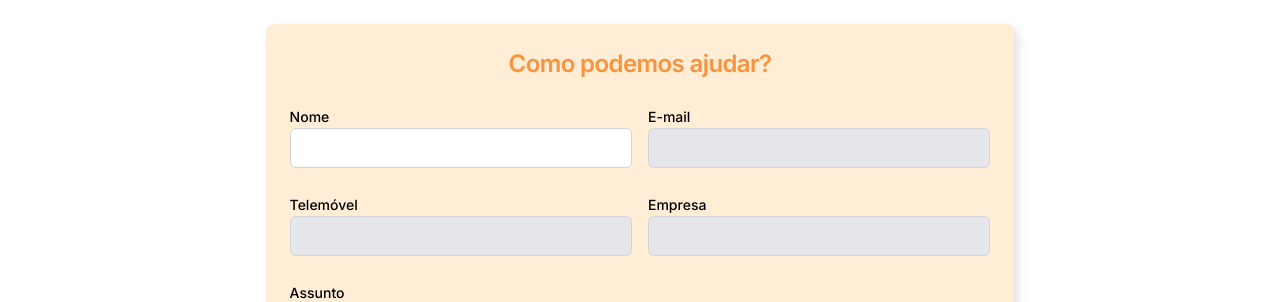
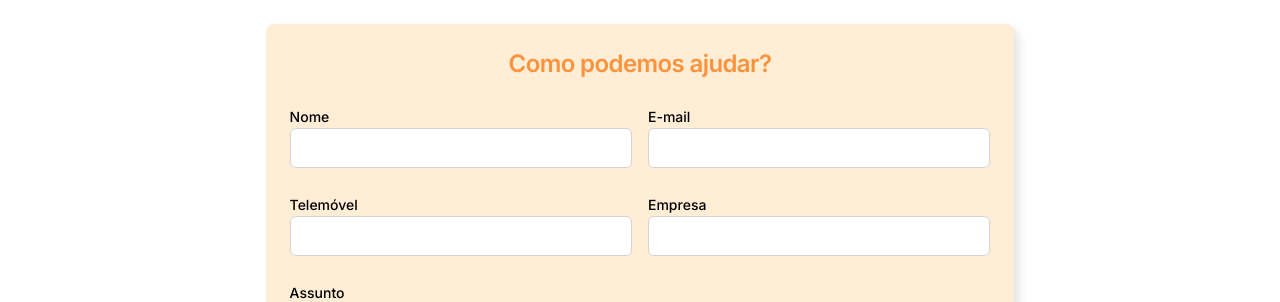
Before and after one commit to vianahub-pt/vianahub-site, a Next.js app: page /contact in a window 1280 px wide. Shown: the part 880-1182 px from the top of the page. Built offline with nearby package versions, Linux system fonts and the light colour scheme.

Commit message:
fix: correct input styling on contact form
Set input background to white, fix bold text issue on blur.

#VERCEL_SKIP

Co-authored-by: VianaHub Lda <207901663+vianahub-pt@users.noreply.github.com>

```diff
--- a/app/contact/page.tsx
+++ b/app/contact/page.tsx
@@ -202,7 +202,7 @@ export default function ContactPage() {
                         id="name"
                         name="name"
                         required
-                        className="bg-white text-orange-400 border border-gray-300 "
+                        className="bg-white text-black placeholder-gray-500 border border-gray-300 focus:border-gray-400 focus:ring-0 focus:outline-none font-normal"
                       />
                     </div>
                     <div>
@@ -214,7 +214,7 @@ export default function ContactPage() {
                         name="email"
                         type="email"
                         required
-                        className="bg-gray-200 text-gray-900 placeholder-gray-600 border border-gray-300 focus:border-gray-400 focus:ring-0 focus:outline-none"
+                        className="bg-white text-black placeholder-gray-500 border border-gray-300 focus:border-gray-400 focus:ring-0 focus:outline-none font-normal"
                       />
                     </div>
                   </div>
@@ -227,7 +227,7 @@ export default function ContactPage() {
                         id="phone"
                         name="phone"
                         type="tel"
-                        className="bg-gray-200 text-gray-900 placeholder-gray-600 border border-gray-300 focus:border-gray-400 focus:ring-0 focus:outline-none"
+                        className="bg-white text-black placeholder-gray-500 border border-gray-300 focus:border-gray-400 focus:ring-0 focus:outline-none font-normal"
                       />
                     </div>
                     <div>
@@ -237,7 +237,7 @@ export default function ContactPage() {
                       <Input
                         id="company"
                         name="company"
-                        className="bg-gray-200 text-gray-900 placeholder-gray-600 border border-gray-300 focus:border-gray-400 focus:ring-0 focus:outline-none"
+                        className="bg-white text-black placeholder-gray-500 border border-gray-300 focus:border-gray-400 focus:ring-0 focus:outline-none font-normal"
                       />
                     </div>
                   </div>
```
